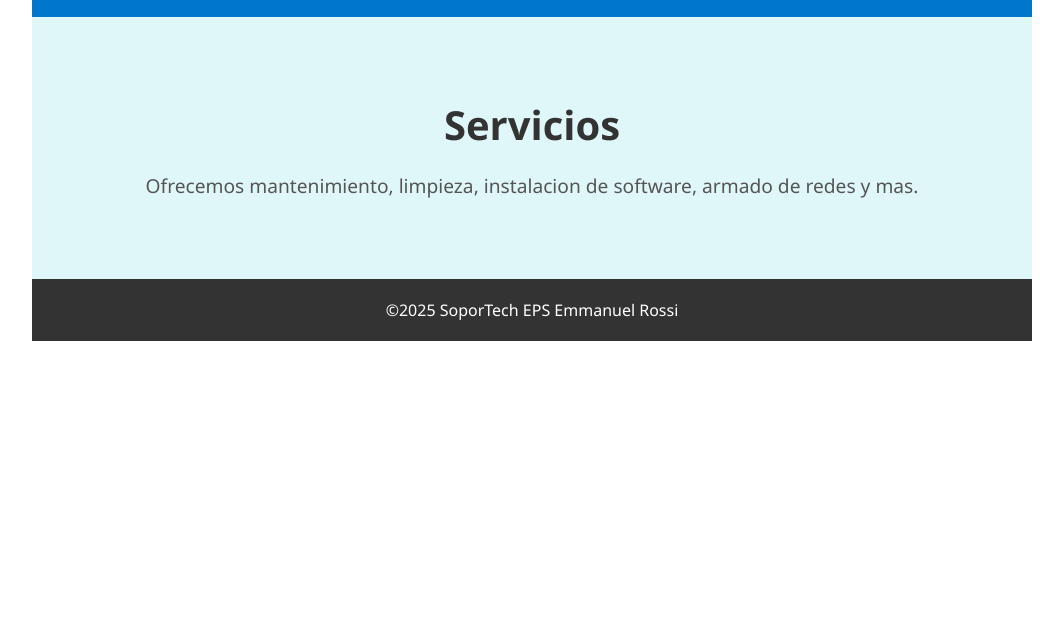
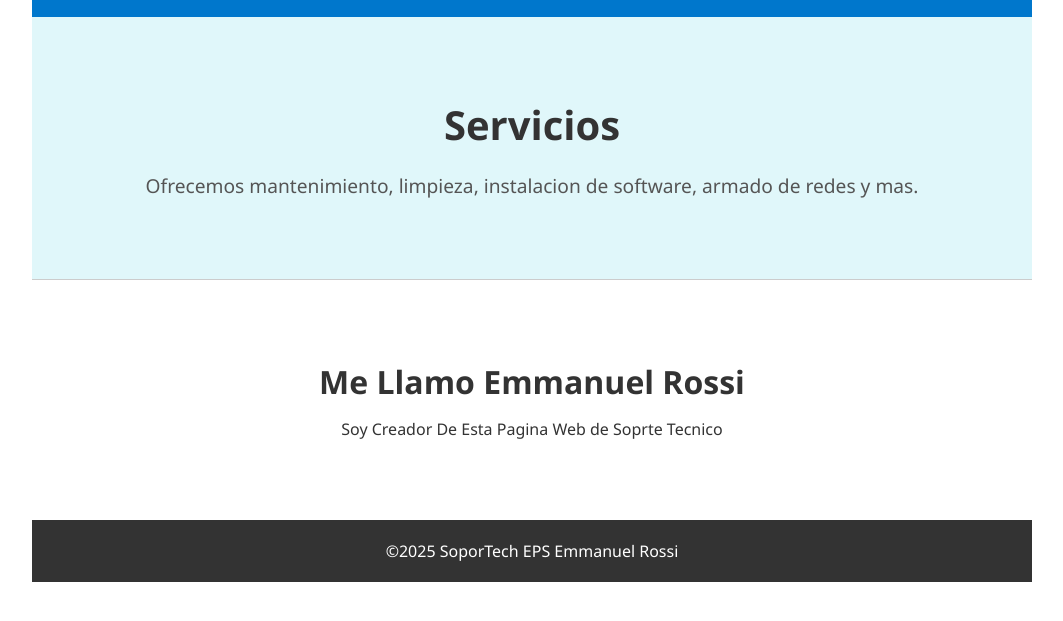
Before and after one commit to emmanuel-rossi/soporte.io, a plain HTML site: page index.html in a window 1280 px wide. Shown: the part 95-716 px from the top of the page, without its empty margins (108-1171 px from the left). Drawn offline with Linux system fonts and the light colour scheme.

Commit message:
Update index.html

```diff
--- a/index.html
+++ b/index.html
@@ -26,6 +26,12 @@
                 <p>Ofrecemos mantenimiento, limpieza, instalacion de software, armado de redes y mas.</p>
             </section>
 
+            <section class="strip">
+                <h2>Me Llamo Emmanuel Rossi </h2>
+                <p>Soy Creador De Esta Pagina Web de Soprte Tecnico </p>
+            </section>
+
+
         <footer>
             <p>&copy;2025 SoporTech EPS Emmanuel Rossi</p>
         </footer>
```
